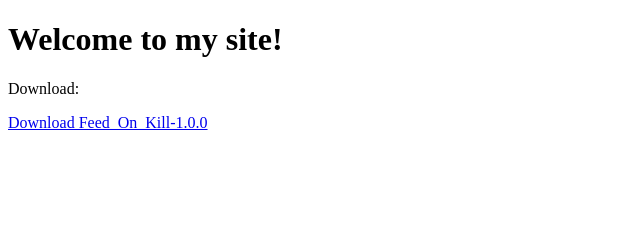
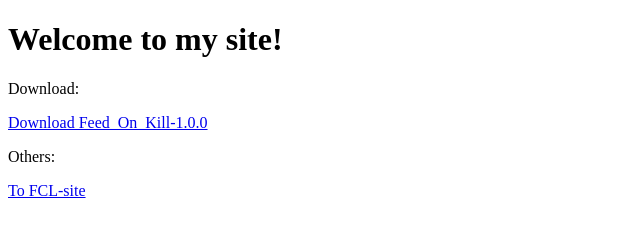
Before and after one commit to qym1421/download-site, a plain HTML site: page index.html in a window 1280 px wide. Shown: the whole page, without its empty margins (0-640 px from the left). Drawn offline with Linux system fonts and the light colour scheme.

Commit message:
Update index.html

```diff
--- a/index.html
+++ b/index.html
@@ -9,5 +9,9 @@
     <p>Download:</p>
 
     <a href="Feed_On_Kill.zip" Download>Download Feed_On_Kill-1.0.0</a>
+
+
+    <p>Others:</p>
+    <a href="https://foldcraftlauncher.cn">To FCL-site</a>
 </body>
 </html>
```
